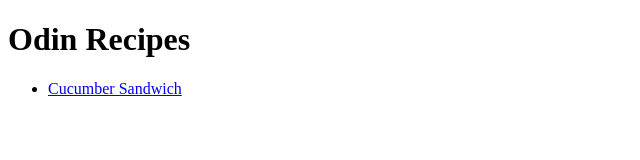
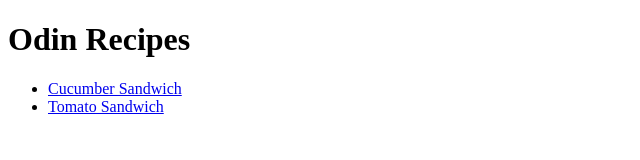
Before and after one commit to wang-angela/sandwich-recipes, a plain HTML site: page index.html in a window 1280 px wide. Shown: the whole page, without its empty margins (0-640 px from the left). Drawn offline with Linux system fonts and the light colour scheme.

Commit message:
add link to tomato sandwich

```diff
--- a/index.html
+++ b/index.html
@@ -10,6 +10,7 @@
     <h1>Odin Recipes</h1>
     <ul>
       <li><a href="./recipes/cucumber-sandwich.html">Cucumber Sandwich</a></li>
+      <li><a href="./recipes/tomato-sandwich.html"> Tomato Sandwich</a></li>
     </ul>
   </body>
 </html>
```
